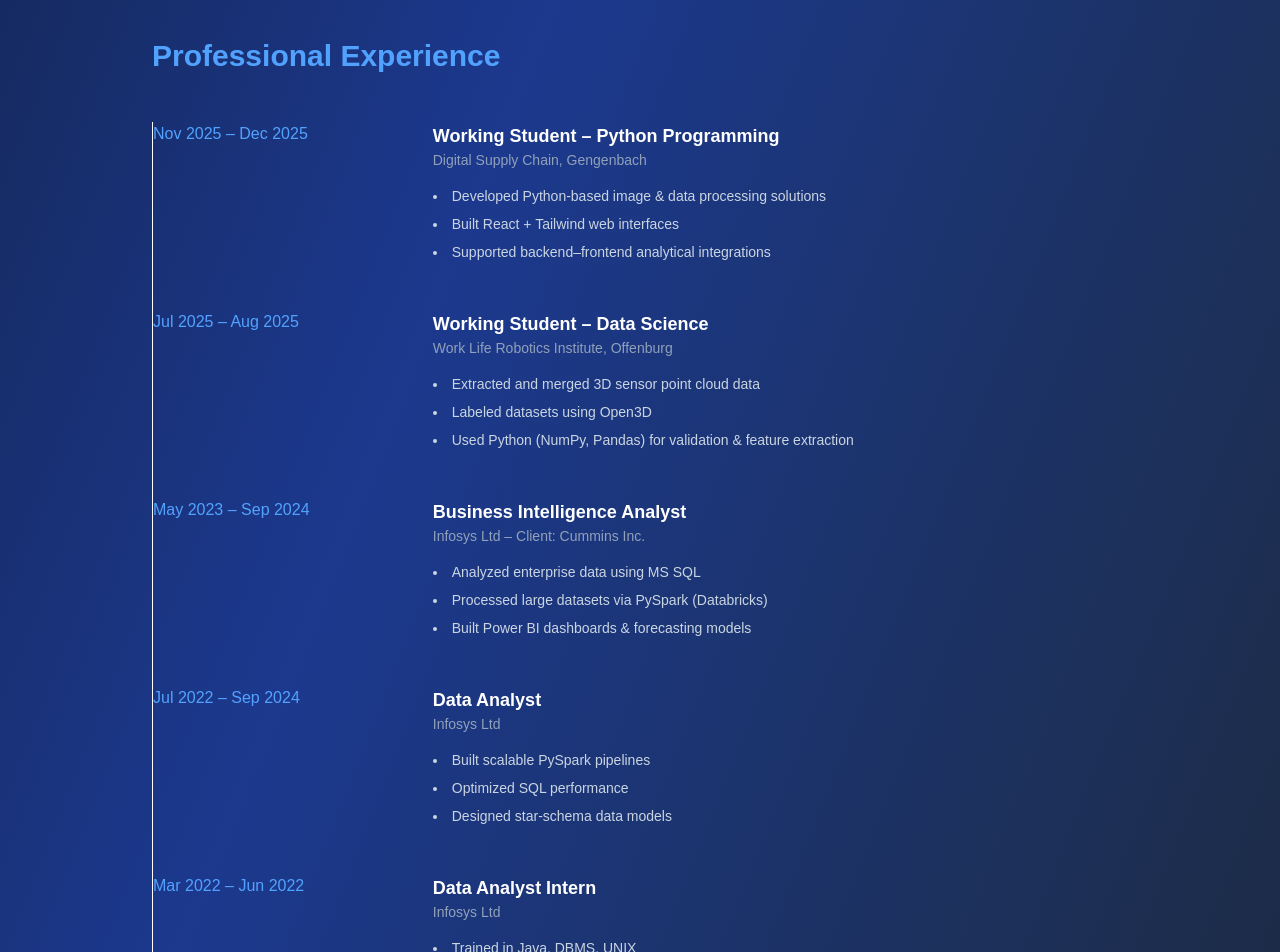
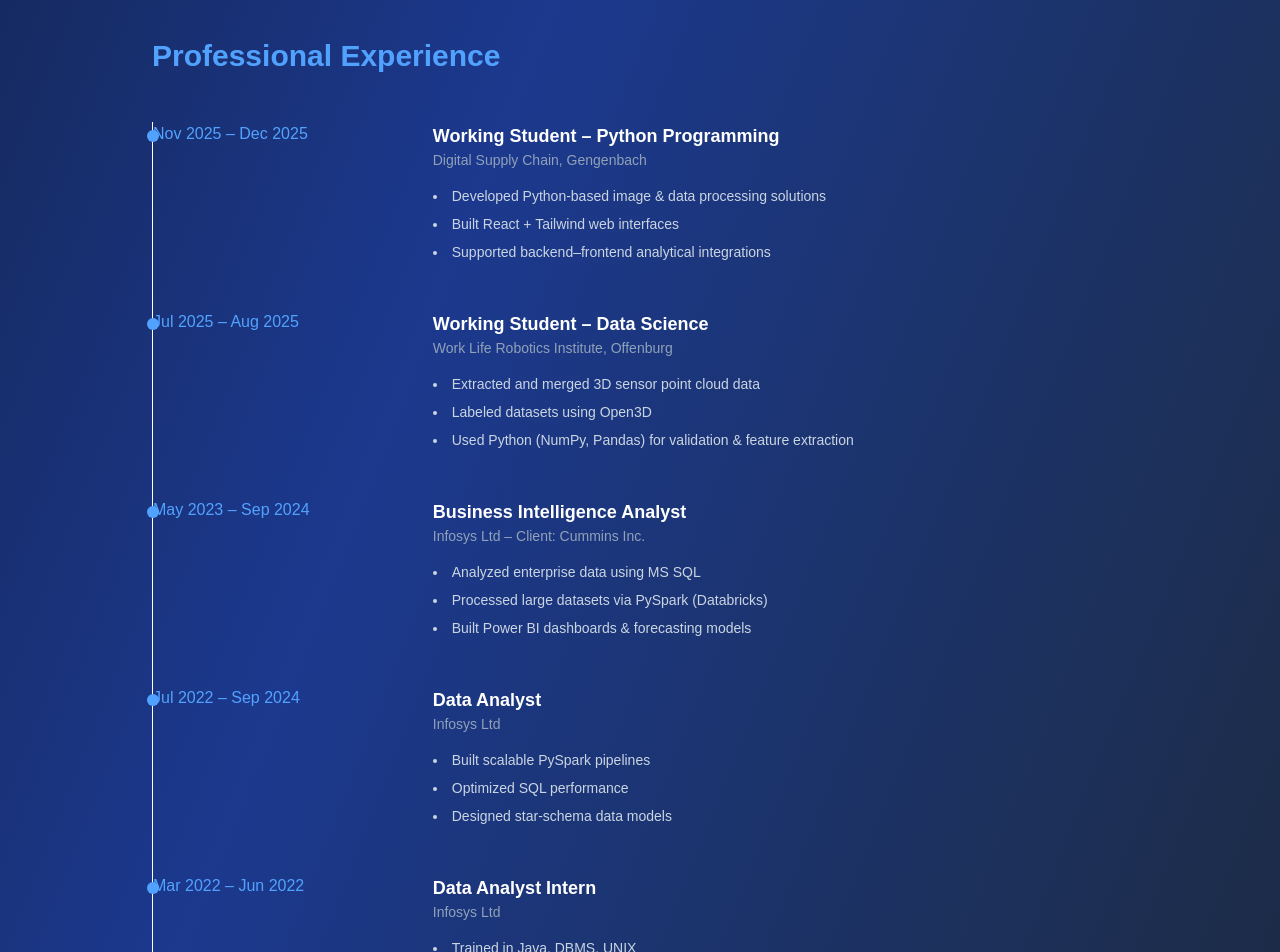
Before and after one commit to harithagm2419/haritha-portfolio_1, a Next.js app: page / in a window 1280 px wide. Shown: the part 1840-2792 px from the top of the page. Built offline with nearby package versions, Linux system fonts and the light colour scheme.

Commit message:
Update page.tsx

```diff
--- a/app/page.tsx
+++ b/app/page.tsx
@@ -140,6 +140,7 @@
 
     {/* ITEM 1 */}
     <div className="flex flex-col md:flex-row md:gap-12">
+      <div className="absolute w-3 h-3 bg-blue-400 rounded-full -left-1.5 mt-2"></div>
       {/* LEFT – DATE */}
       <div className="md:w-1/4 text-blue-400 font-medium">
         Nov 2025 – Dec 2025
@@ -164,6 +165,7 @@
 
     {/* ITEM 2 */}
     <div className="flex flex-col md:flex-row md:gap-12">
+      <div className="absolute w-3 h-3 bg-blue-400 rounded-full -left-1.5 mt-2"></div>
       <div className="md:w-1/4 text-blue-400 font-medium">
         Jul 2025 – Aug 2025
       </div>
@@ -186,6 +188,7 @@
 
     {/* ITEM 3 */}
     <div className="flex flex-col md:flex-row md:gap-12">
+      <div className="absolute w-3 h-3 bg-blue-400 rounded-full -left-1.5 mt-2"></div>
       <div className="md:w-1/4 text-blue-400 font-medium">
         May 2023 – Sep 2024
       </div>
@@ -208,6 +211,7 @@
 
     {/* ITEM 4 */}
     <div className="flex flex-col md:flex-row md:gap-12">
+      <div className="absolute w-3 h-3 bg-blue-400 rounded-full -left-1.5 mt-2"></div>
       <div className="md:w-1/4 text-blue-400 font-medium">
         Jul 2022 – Sep 2024
       </div>
@@ -230,6 +234,7 @@
 
     {/* ITEM 5 */}
     <div className="flex flex-col md:flex-row md:gap-12">
+      <div className="absolute w-3 h-3 bg-blue-400 rounded-full -left-1.5 mt-2"></div>
       <div className="md:w-1/4 text-blue-400 font-medium">
         Mar 2022 – Jun 2022
       </div>
```
